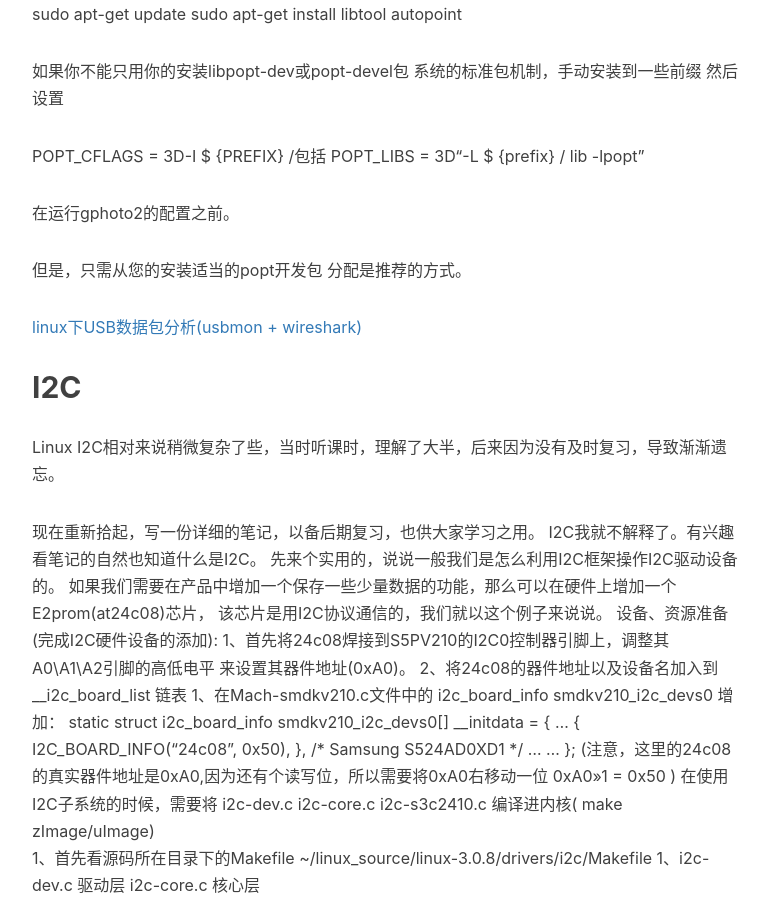
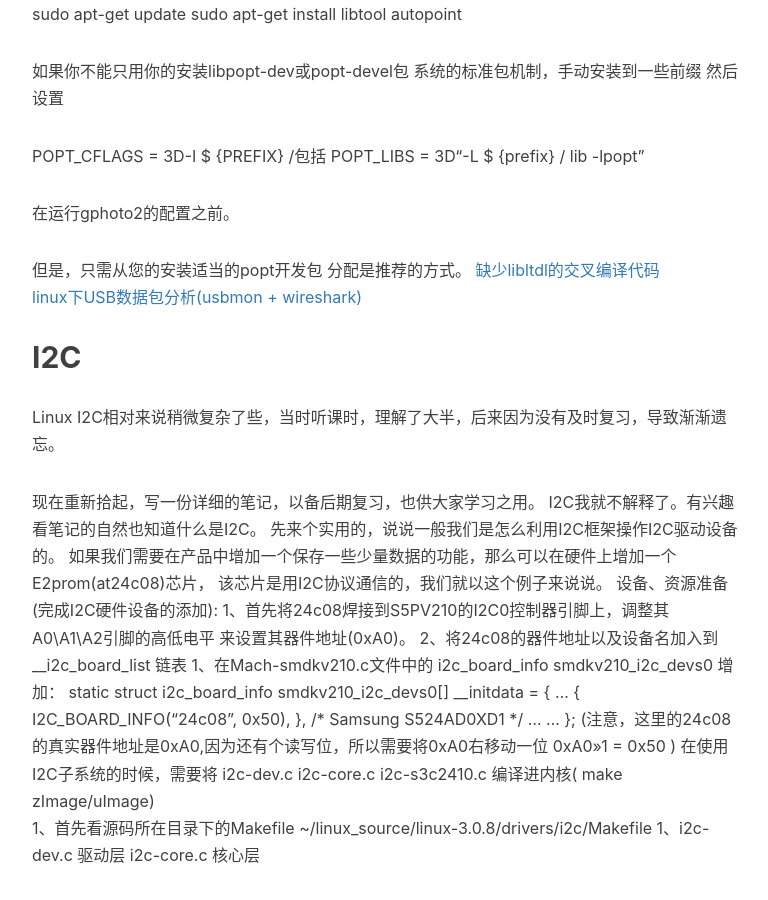
Before and after one commit to gary-robotics/dlward, a Jekyll site: the page built from _posts/2018-07-09-AndroidDriver-2018.markdown, in a window 1280 px wide and 900 px high, scrolled down 2697 px. Shown: the whole window, without its empty margins (233-1001 px from the left). Built offline with Jekyll 4.4.1, drawn with Linux system fonts in a browser that asks for light colours; nearby versions of some CDN libraries; comment, search, counter and statistics services are not loaded.

Commit message:
Update 2018-07-09-AndroidDriver-2018.markdown

```diff
--- a/_posts/2018-07-09-AndroidDriver-2018.markdown
+++ b/_posts/2018-07-09-AndroidDriver-2018.markdown
@@ -91,7 +91,7 @@ sudo apt-get install libtool autopoint
 
 但是，只需从您的安装适当的popt开发包
 分配是推荐的方式。
-
+[缺少libltdl的交叉编译代码](https://forum.archive.openwrt.org/viewtopic.php?id=56184&p=1)
 [linux下USB数据包分析(usbmon + wireshark)](http://www.lnsign.com/2018/03/06/usb-packet-capture-usbmon-wireshark/)
 
 ## I2C
```
